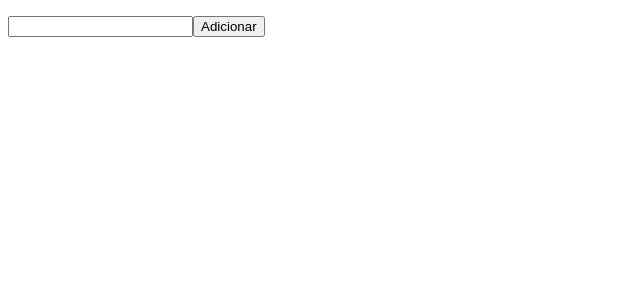
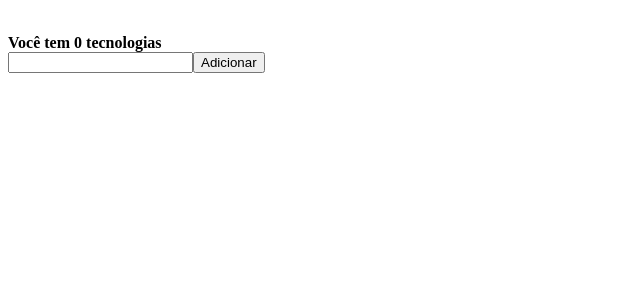
Before and after one commit to hmhallak/react-hooks, a React (Create React App) app: page / in a window 1280 px wide. Shown: the top 300 px of the page, without its empty margins (0-640 px from the left). Built offline with nearby package versions, Linux system fonts and the light colour scheme.

Commit message:
Hook useMemo

```diff
--- a/src/App.js
+++ b/src/App.js
@@ -1,4 +1,4 @@
-import React, { useState, useEffect } from 'react';
+import React, { useState, useEffect, useMemo } from 'react';
 
 function App() {
   const [tech, setTech] = useState([]);
@@ -21,6 +21,8 @@
     localStorage.setItem('tech', JSON.stringify(tech));
   }, [tech]);
 
+  const techSize = useMemo(() => tech.length, [tech]);
+
   return (
     <>
       <ul>
@@ -28,6 +30,9 @@
           <li key={t}>{t}</li>
         ))}
       </ul>
+      <br />
+      <strong>Você tem {techSize} tecnologias</strong>
+      <br />
       <input value={newTech} onChange={e => setNewTech(e.target.value)} />
       <button type="button" onClick={handleAdd}>
         Adicionar
```
